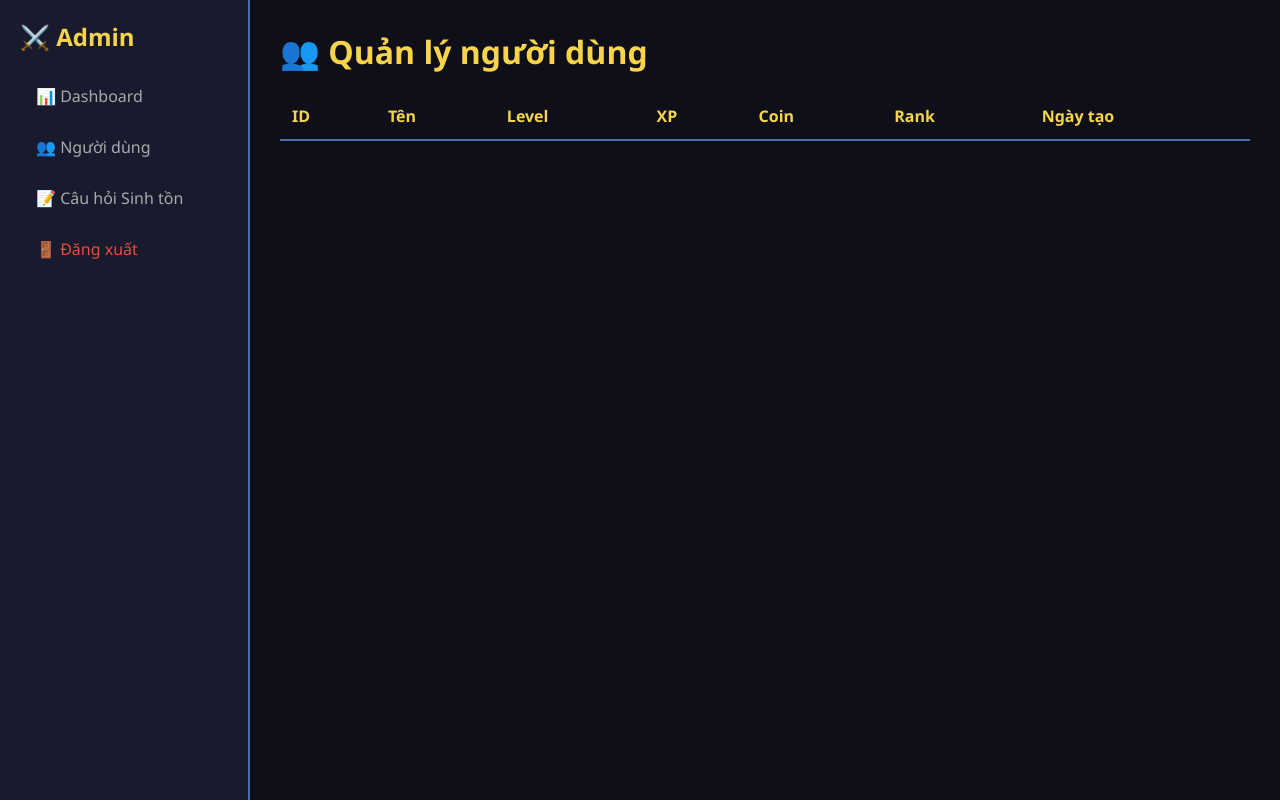
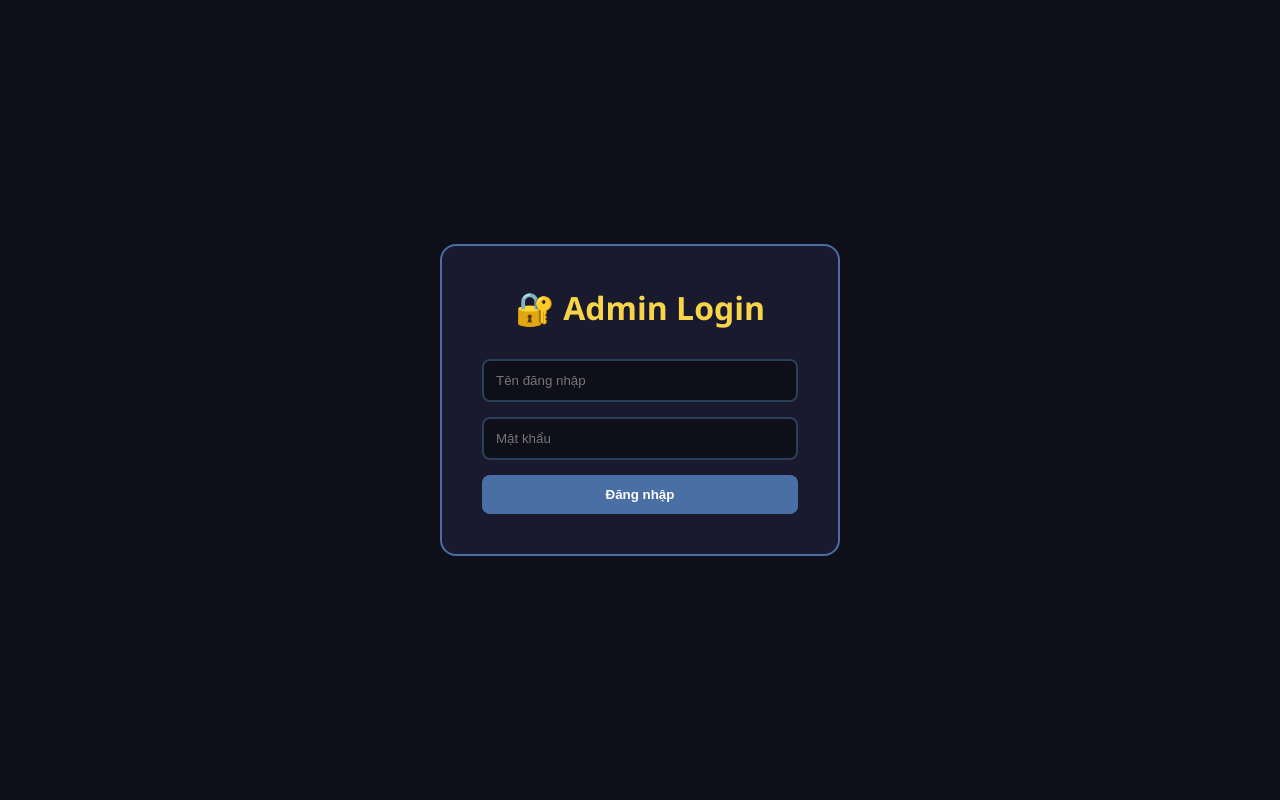
Before and after one commit to cvan3k-dev/ROAD-TO-GRADE-10, a Flask app: page /admin/login in a window 1280 px wide. Run offline with Flask 3, Linux system fonts and the light colour scheme; lists and menus that the app fills with data are empty.

Commit message:
Update admin_login.html

```diff
--- a/templates/admin_login.html
+++ b/templates/admin_login.html
@@ -3,52 +3,29 @@
 <head>
     <meta charset="UTF-8">
     <meta name="viewport" content="width=device-width, initial-scale=1.0">
-    <title>Quản lý người dùng</title>
+    <title>Admin Login</title>
     <style>
         * { margin:0; padding:0; box-sizing:border-box; }
-        body { font-family:'Segoe UI', Tahoma, sans-serif; background:#0f0f1a; color:#e0e0e0; }
-        .container { display:flex; min-height:100vh; }
-        .sidebar { width:250px; background:#1a1a2e; border-right:2px solid #4a6fa5; padding:20px; }
-        .sidebar h2 { color:#f7d44a; margin-bottom:20px; }
-        .sidebar a { display:block; padding:12px 16px; color:#aaa; text-decoration:none; border-radius:8px; margin-bottom:5px; }
-        .sidebar a:hover { background:#4a6fa5; color:white; }
-        .main { flex:1; padding:30px; }
-        table { width:100%; border-collapse:collapse; margin-top:20px; }
-        th { text-align:left; padding:12px; border-bottom:2px solid #4a6fa5; color:#f7d44a; }
-        td { padding:10px; border-bottom:1px solid #2a3f5a; }
-        .badge { padding:2px 10px; border-radius:12px; font-size:12px; background:#4a6fa5; }
-        .btn { padding:6px 12px; border:2px solid #4a6fa5; background:transparent; color:white; border-radius:8px; cursor:pointer; }
-        .btn:hover { background:#4a6fa5; }
+        body { font-family:'Segoe UI', Tahoma, sans-serif; background:#0f0f1a; color:#e0e0e0; min-height:100vh; display:flex; align-items:center; justify-content:center; }
+        .login-box { background:#1a1a2e; padding:40px; border-radius:16px; border:2px solid #4a6fa5; width:100%; max-width:400px; }
+        .login-box h1 { color:#f7d44a; text-align:center; margin-bottom:30px; }
+        .login-box input { width:100%; padding:12px; margin-bottom:15px; background:#0f0f1a; border:2px solid #2a3f5a; color:white; border-radius:8px; }
+        .login-box button { width:100%; padding:12px; background:#4a6fa5; color:white; border:none; border-radius:8px; cursor:pointer; font-weight:bold; }
+        .login-box button:hover { background:#2a3f5a; }
+        .error { color:#e74c3c; text-align:center; margin-bottom:15px; }
     </style>
 </head>
 <body>
-    <div class="container">
-        <div class="sidebar">
-            <h2>⚔️ Admin</h2>
-            <a href="/admin/dashboard">📊 Dashboard</a>
-            <a href="/admin/users">👥 Người dùng</a>
-            <a href="/admin/survival-questions">📝 Câu hỏi Sinh tồn</a>
-            <a href="/admin/logout" style="color:#e74c3c;">🚪 Đăng xuất</a>
-        </div>
-        <div class="main">
-            <h1 style="color:#f7d44a;">👥 Quản lý người dùng</h1>
-            <table>
-                <thead><tr><th>ID</th><th>Tên</th><th>Level</th><th>XP</th><th>Coin</th><th>Rank</th><th>Ngày tạo</th></tr></thead>
-                <tbody>
-                    {% for u in users %}
-                    <tr>
-                        <td>{{ u.id }}</td>
-                        <td>{{ u.username }}</td>
-                        <td>{{ u.level }}</td>
-                        <td>{{ u.xp }}</td>
-                        <td>{{ u.coins }}</td>
-                        <td>{{ u.rank }}</td>
-                        <td>{{ u.created_at.strftime('%d/%m/%Y') }}</td>
-                    </tr>
-                    {% endfor %}
-                </tbody>
-            </table>
-        </div>
+    <div class="login-box">
+        <h1>🔐 Admin Login</h1>
+        {% if error %}
+            <div class="error">{{ error }}</div>
+        {% endif %}
+        <form method="POST">
+            <input type="text" name="username" placeholder="Tên đăng nhập" required>
+            <input type="password" name="password" placeholder="Mật khẩu" required>
+            <button type="submit">Đăng nhập</button>
+        </form>
     </div>
 </body>
 </html>
```
